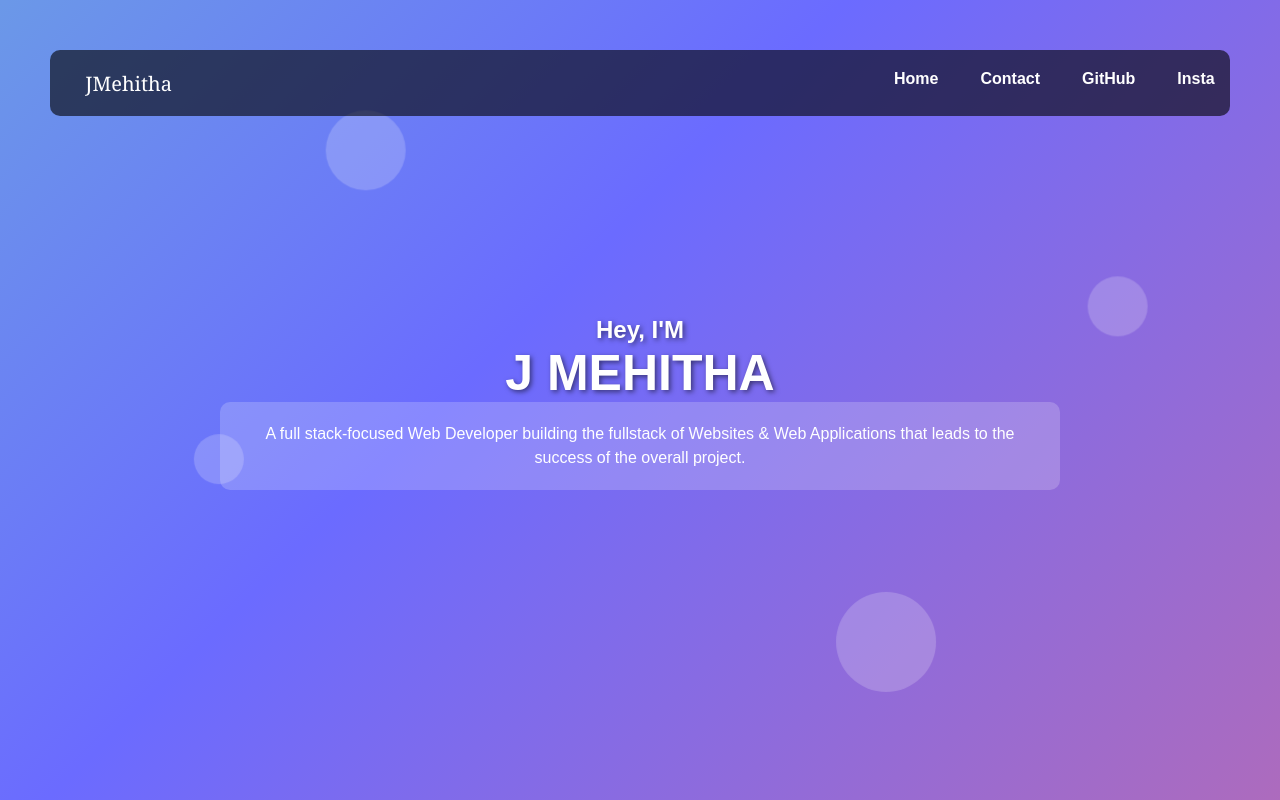
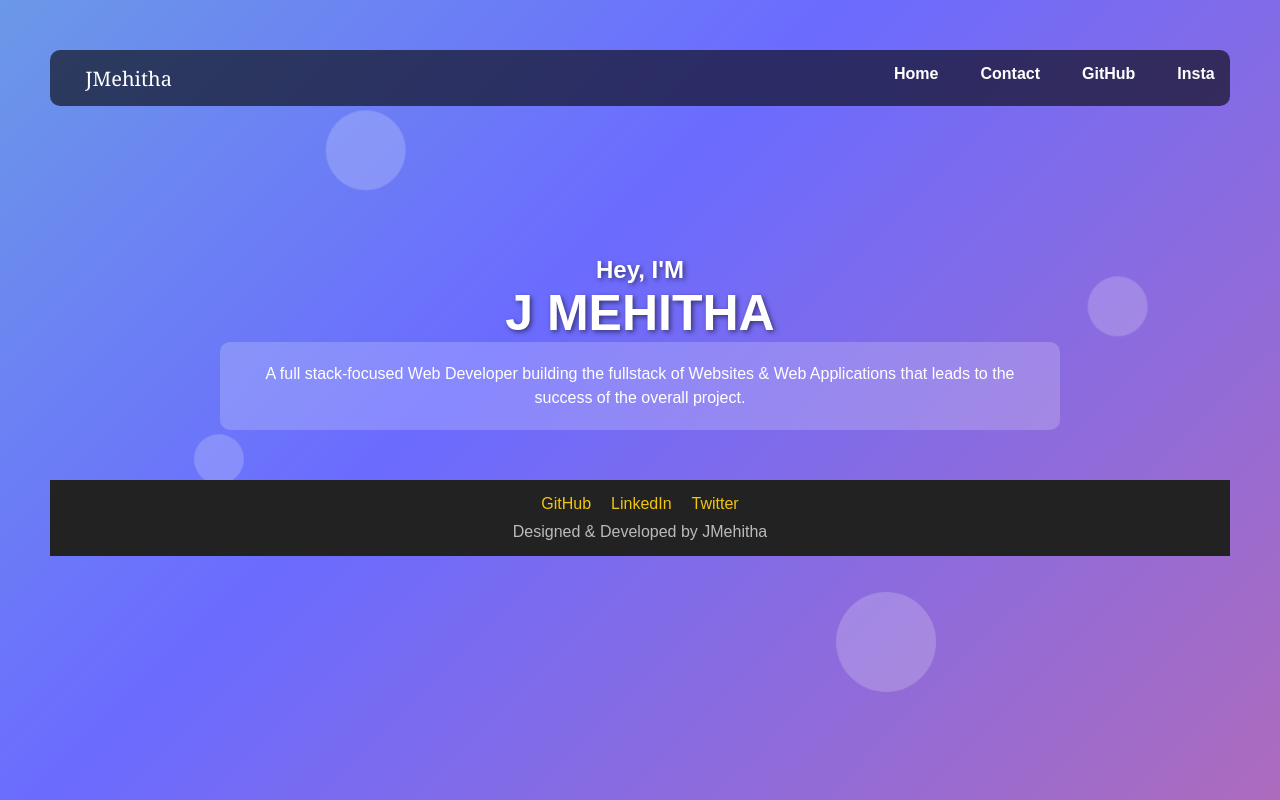
Before and after one commit to mehitha/mehithaj-portfolio, a React (Create React App) app: page / in a window 1280 px wide. Built offline with nearby package versions, Linux system fonts and the light colour scheme.

Commit message:
initial portfolio

```diff
--- a/src/blog.js
+++ b/src/blog.js
@@ -39,7 +39,16 @@ const Blog = () => {
             <div className="three">
                 <p>A full stack-focused Web Developer building the fullstack of Websites & Web Applications that leads to the success of the overall project.</p>
             </div>
+            <footer className="second-footer">
+                <div className="social-links">
+                    <a href="https://github.com/mehitha" target="_blank" rel="noopener noreferrer">GitHub</a>
+                    <a href="https://linkedin.com/in/mehitha" target="_blank" rel="noopener noreferrer">LinkedIn</a>
+                    <a href="https://twitter.com/mehitha" target="_blank" rel="noopener noreferrer">Twitter</a>
+                </div>
+                <p>Designed & Developed by JMehitha</p>
+            </footer>
         </div>
+
     );
 };
 
--- a/src/index.css
+++ b/src/index.css
@@ -69,7 +69,7 @@ input{
   cursor: pointer;
 }
 .hero{
-  padding-top: 150px;
+  padding-top: 100px;
 
 
 }
@@ -155,7 +155,7 @@ body {
 }
 
 .hero {
-  margin-top: 50px;
+  margin-top: 40px;
 }
 
 .hero h1, .hero h2 {
@@ -168,6 +168,8 @@ body {
   background: rgba(255, 255, 255, 0.2); /* Semi-transparent box */
   padding: 20px;
   border-radius: 10px;
+
+
 }
 /* General Styles */
 body {
@@ -333,7 +335,7 @@ body {
 /* Header */
  .header {
   background: rgba(0, 0, 0, 0.6);
-   padding: 15px;
+   padding: 10px;
    border-radius: 10px;
   display: flex;
   justify-content: space-between;
@@ -346,6 +348,7 @@ body {
   /* position:fixed; */
   justify-content: center;
   /* padding: 15px 30px; */
+
   }
 
 
@@ -489,3 +492,91 @@ font-family: Georgia, 'Times New Roman', Times, serif;
 
 
 }
+/* Footer Styling */
+/* Footer Styling */
+.footer {
+  background-color: black;
+  color: white;
+  text-align: center;
+  padding: 15px 20px;
+  width: 100%;
+  margin-top: 40px;
+
+
+}
+
+.footer p {
+  margin: 0;
+  font-size: 16px;
+}
+
+.footer-links {
+  list-style: none;
+  padding: 0;
+  margin-top: 10px;
+  display: flex;
+  justify-content: center;
+  gap: 20px;
+}
+
+.footer-links li {
+  display: inline;
+}
+
+.footer-links a {
+  color: #f1c40f;
+  text-decoration: none;
+  transition: color 0.3s;
+}
+
+.footer-links a:hover {
+  color: white;
+}
+
+/* Second Footer */
+.second-footer {
+  background-color: #222;
+  color: #bbb;
+  text-align: center;
+  padding: 15px;
+  margin-top: 50px;
+}
+
+.social-links {
+  display: flex;
+  justify-content: center;
+  gap: 20px;
+  margin-bottom: 10px;
+}
+
+.social-links a {
+  color: #f1c40f;
+  text-decoration: none;
+  font-size: 16px;
+  transition: color 0.3s;
+}
+
+.social-links a:hover {
+  color: white;
+}
+
+/* Responsive Footer */
+@media (max-width: 768px) {
+  .footer, .second-footer {
+      font-size: 14px;
+  }
+
+  .footer-links {
+      flex-direction: column;
+      gap: 10px;
+  }
+
+  .social-links {
+      flex-direction: column;
+      gap: 10px;
+  }
+
+}
+.nav-menu:hover{
+  color: #222;
+}
```
